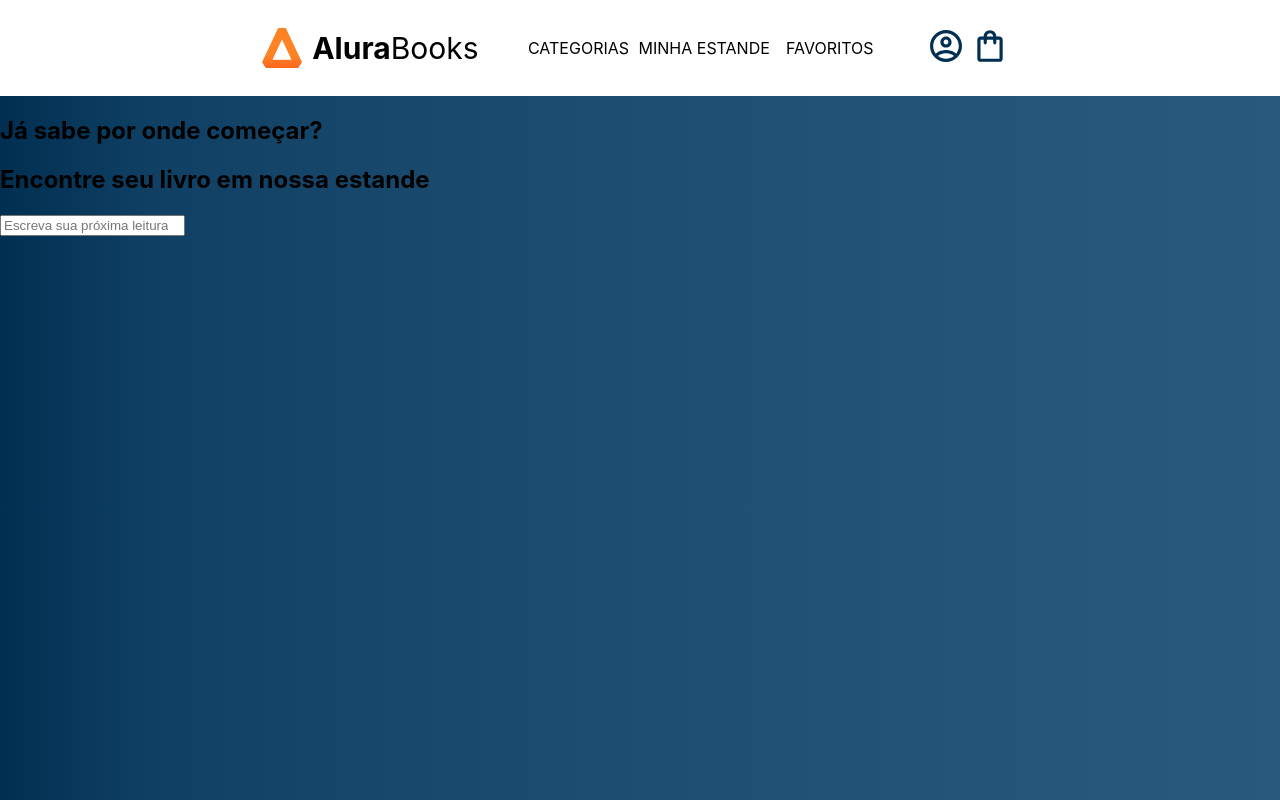
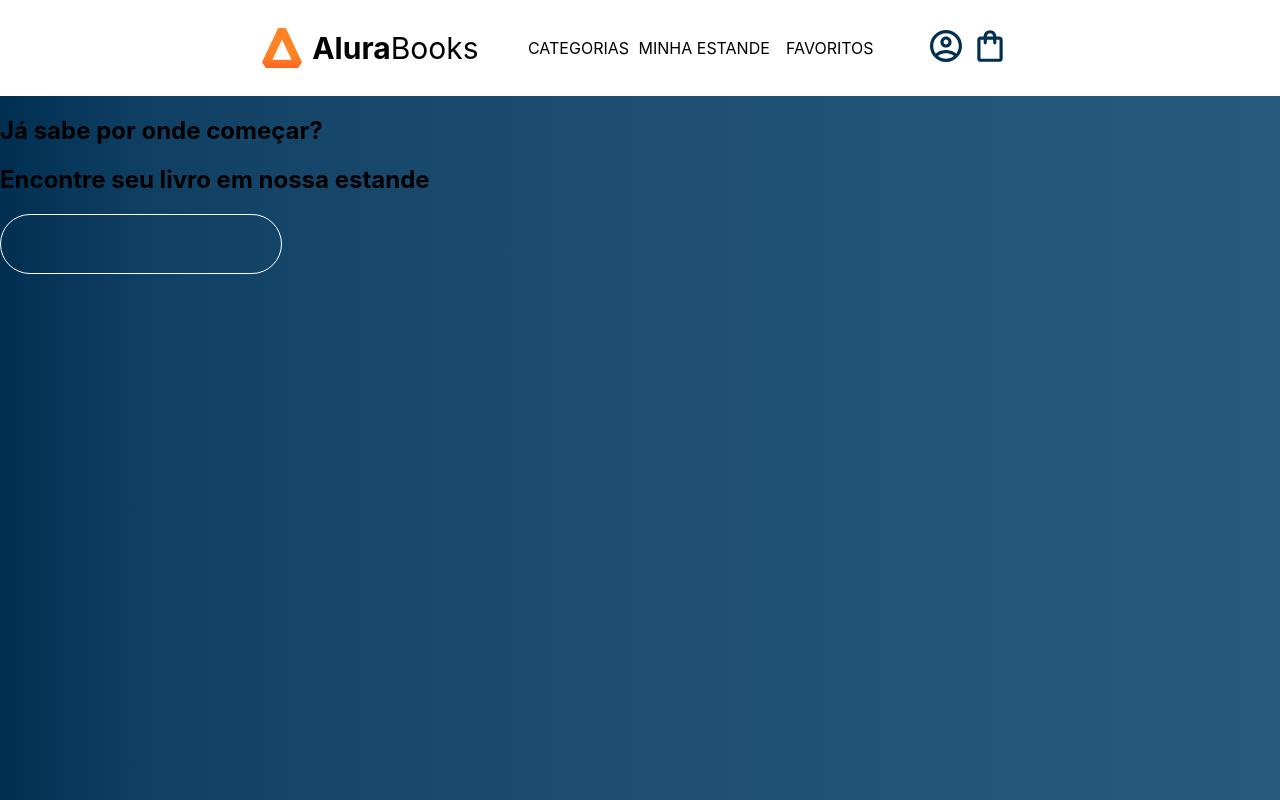
Before and after one commit to linusmanuel/alura-books, a React (Create React App) app: page / in a window 1280 px wide. Built offline with nearby package versions, Linux system fonts and the light colour scheme.

Commit message:
feat: Add Input component from styled components

```diff
--- /dev/null
+++ b/src/componentes/Input/index.jsx
@@ -0,0 +1,18 @@
+import styled from "styled-components"
+
+const Input = styled.input`
+  border: 1px solid #fff;
+  background-color: transparent;
+  padding: 20px 140px;
+  border-radius: 50px;
+  width: 200px;
+  color: #fff;
+  font-size: 16px;
+  margin-bottom: 10px;
+
+  &::placeholder {
+    color: currentColor;
+    font-size: 16px;
+  }
+`
+export default Input
--- a/src/componentes/Pesquisa/index.jsx
+++ b/src/componentes/Pesquisa/index.jsx
@@ -1,10 +1,11 @@
+import Input from "../Input"
 
 function Pesquisa() {
   return (
     <section>
       <h1>Já sabe por onde começar?</h1>
       <h2>Encontre seu livro em nossa estande</h2>
-      <input
+      <Input
         type="search"
         placeholder="Escreva sua próxima leitura"
       />
```
